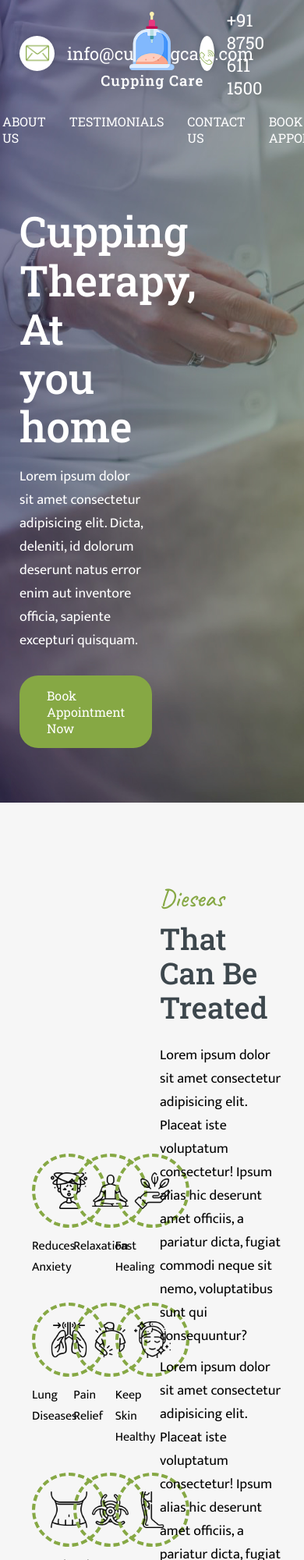
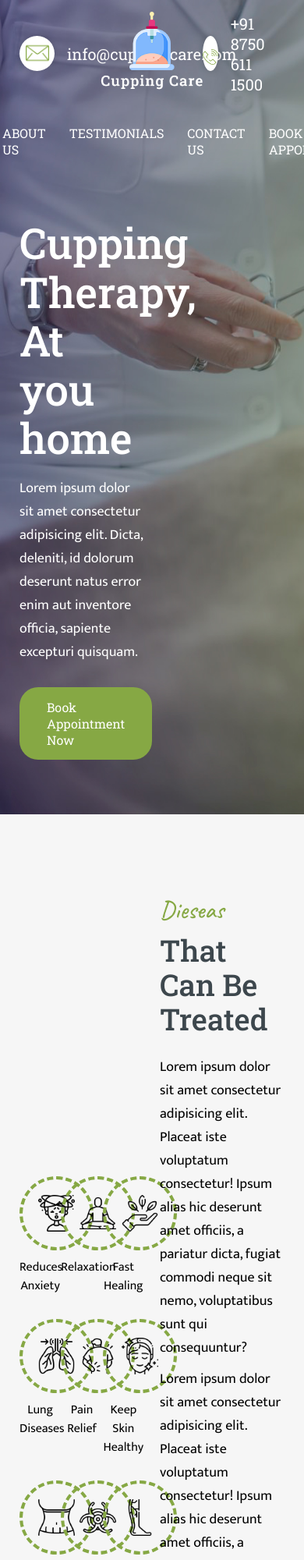
Before and after one commit to MdFarzan/Cupping-Care, a plain HTML site: page index.html in a window 390 px wide. Shown: the top 2000 px of the page at 78% size. Drawn offline with Linux system fonts and the light colour scheme.

Commit message:
responsiveness added on max 1024px

```diff
--- a/css/style.css
+++ b/css/style.css
@@ -654,3 +654,21 @@ footer .col-4{
     }
 
 }
+
+@media (max-width:1024px){
+    .hr-icon-info .icon-info {
+        font-size: 20px;
+    }
+
+    nav {
+        margin-top: 15px;
+    }
+
+    .icon-box .box-title {
+        line-height: 1.5;
+    }
+
+    .icon-box .box {
+        padding: 15px 0px;
+    }
+}
```
